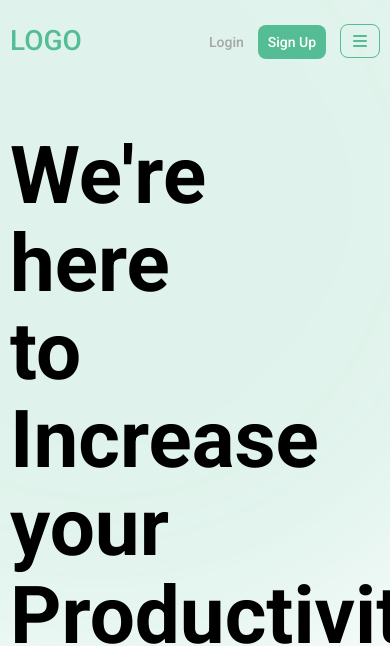
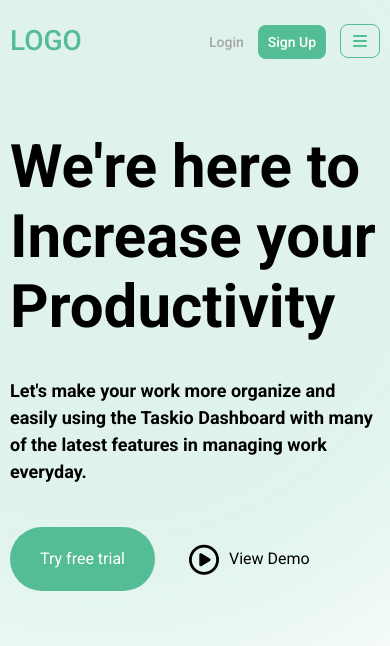
Before and after one commit to plabon6/web-dev, a plain HTML site: page index.html in a window 390 px wide. Shown: the top 646 px of the page. Drawn offline with Linux system fonts and the light colour scheme.

Commit message:
Mobile Responsive

```diff
--- a/style.css
+++ b/style.css
@@ -882,6 +882,19 @@ footer{
         flex-direction: column;
     }
 
+    .hero-content{
+        width: 100%;
+    }
+
+    .hero-content svg{
+        display: none;
+    }
+
+    .hero-content h1{
+        font-size: 60px;
+        line-height: 70px;
+    }
+
 /* Facilities Responsive CSS */
 
 .facilities{
```
